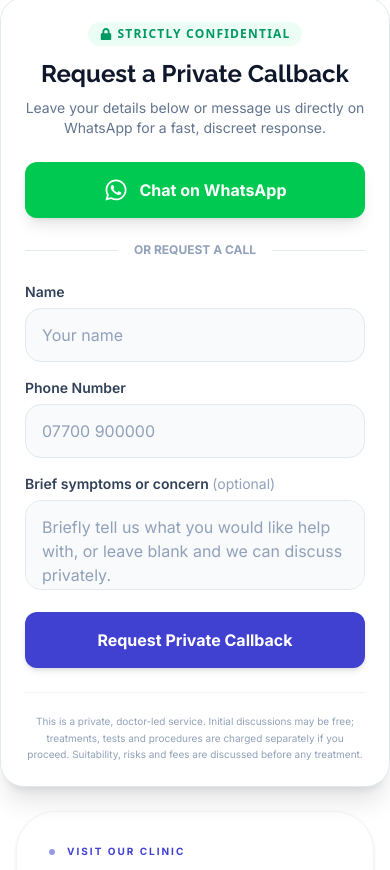
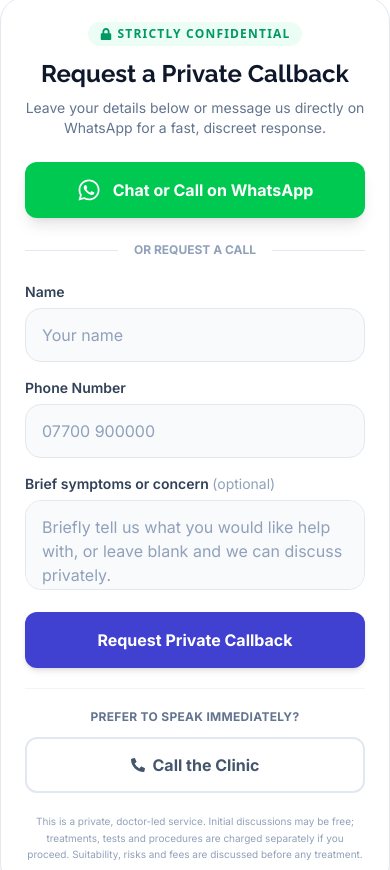
Before and after one commit to binithekid/Healing-PRP-Clinics-Preview, a Next.js app: page /birmingham/erectile-dysfunction-treatment in a window 390 px wide. Shown: the part 7034-7904 px from the top of the page. Built offline with nearby package versions, Linux system fonts and the light colour scheme.

Commit message:
Add phone call option and update WhatsApp button text

```diff
--- a/src/components/GoogleAdsLeadForm.tsx
+++ b/src/components/GoogleAdsLeadForm.tsx
@@ -24,10 +24,11 @@ export default function GoogleAdsLeadForm({
   const [isSuccess, setIsSuccess] = useState(false);
   const [errorMessage, setErrorMessage] = useState("");
 
+  const CLINIC_PHONE_NUMBER = "07990364147";
   const CLINIC_WHATSAPP_NUMBER = "447990364147";
 
   const handleWhatsAppClick = () => {
-    // 1. GA4 Tracking for WhatsApp Click
+    // --- GA4 Tracking for WhatsApp Click ---
     if (typeof window !== "undefined") {
       const w = window as Window & { gtag?: (...args: unknown[]) => void };
       if (w.gtag) {
@@ -45,7 +46,7 @@ export default function GoogleAdsLeadForm({
       }
     }
 
-    // 2. Dynamic WhatsApp Message
+    // Dynamic WhatsApp Message
     const whatsappMessage = `Hello, I would like to enquire about ${defaultTreatment}${
       defaultLocation ? ` in ${defaultLocation}` : ""
     }.`;
@@ -54,6 +55,23 @@ export default function GoogleAdsLeadForm({
     )}`;
 
     window.open(waUrl, "_blank");
+  };
+
+  const handlePhoneClick = () => {
+    // --- GA4 Tracking for Phone Click ---
+    if (typeof window !== "undefined") {
+      const w = window as Window & { gtag?: (...args: unknown[]) => void };
+      if (w.gtag) {
+        w.gtag("event", "phone_click", {
+          event_category: "lead",
+          event_label: defaultTreatment,
+          location: defaultLocation,
+          page_path: window.location.pathname,
+        });
+      }
+    }
+
+    window.location.href = `tel:${CLINIC_PHONE_NUMBER}`;
   };
 
   const handleSubmit = async (e: React.FormEvent) => {
@@ -153,7 +171,7 @@ export default function GoogleAdsLeadForm({
         className="w-full flex items-center justify-center gap-3 bg-green-500 hover:bg-green-600 text-white py-4 rounded-xl font-bold font-inter transition-all duration-300 shadow-lg hover:shadow-xl active:scale-95 mb-6"
       >
         <FaWhatsapp className="text-2xl" />
-        Chat on WhatsApp
+        Chat or Call on WhatsApp
       </button>
 
       {/* --- DIVIDER --- */}
@@ -225,8 +243,23 @@ export default function GoogleAdsLeadForm({
         </button>
       </form>
 
+      {/* --- NEW DIRECT CALL OPTION --- */}
+      <div className="mt-5 pt-5 border-t border-slate-100">
+        <p className="text-center text-xs font-bold text-slate-500 uppercase tracking-wide mb-3 font-inter">
+          Prefer to speak immediately?
+        </p>
+        <button
+          onClick={handlePhoneClick}
+          type="button"
+          className="w-full flex items-center justify-center gap-2 bg-transparent border-2 border-slate-200 text-slate-600 hover:bg-slate-50 hover:text-[#4041d1] hover:border-[#4041d1] py-3.5 rounded-xl font-bold font-inter transition-all duration-300 active:scale-95"
+        >
+          <FaPhoneAlt className="text-sm" />
+          Call the Clinic
+        </button>
+      </div>
+
       {/* --- COMPLIANCE FOOTER NOTE --- */}
-      <div className="mt-6 text-center border-t border-slate-100 pt-5">
+      <div className="mt-5 text-center">
         <p className="text-[10px] leading-relaxed text-slate-400 font-inter">
           This is a private, doctor-led service. Initial discussions may be free; treatments, tests and procedures are charged separately if you proceed. Suitability, risks and fees are discussed before any treatment.
         </p>
```
